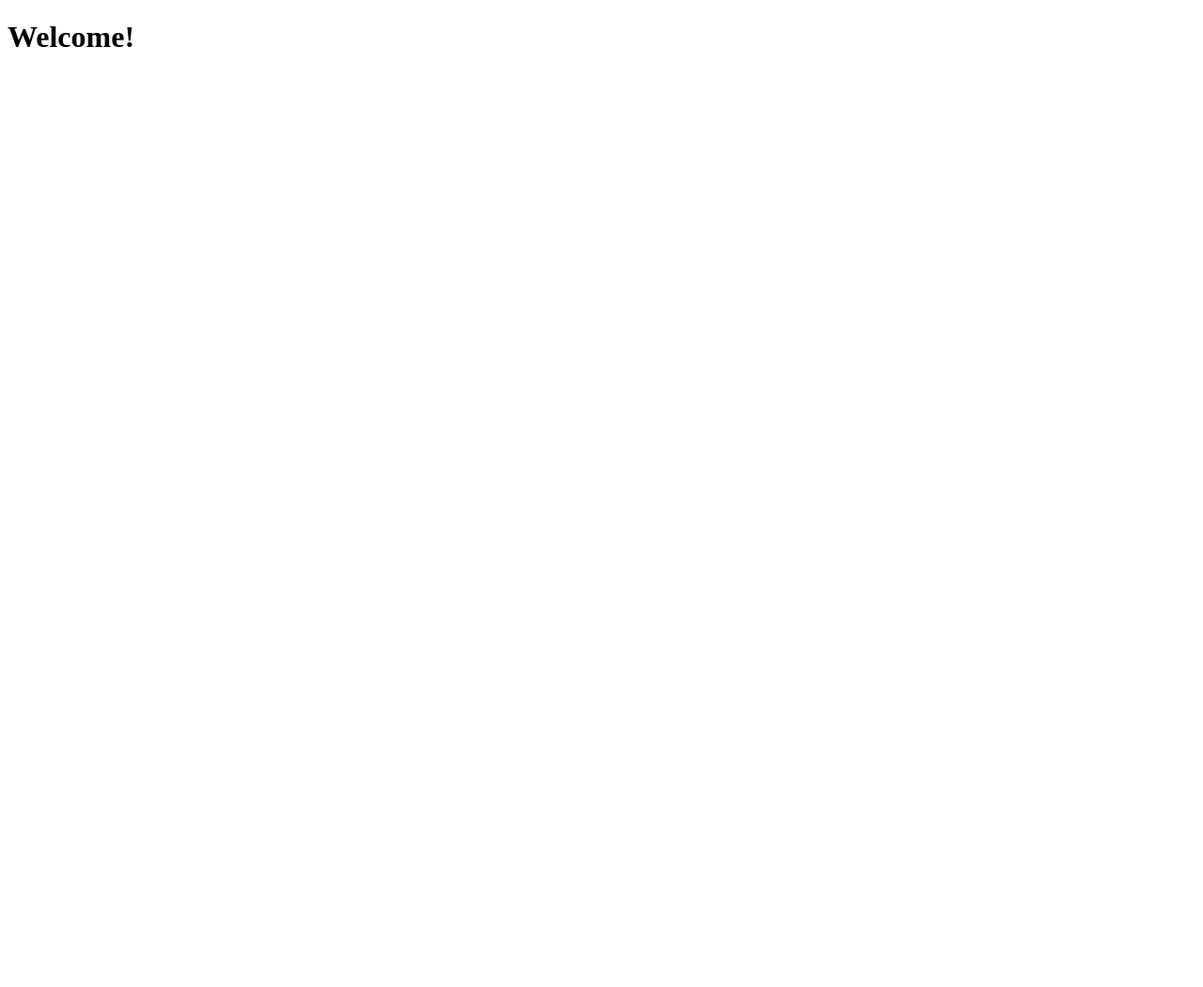
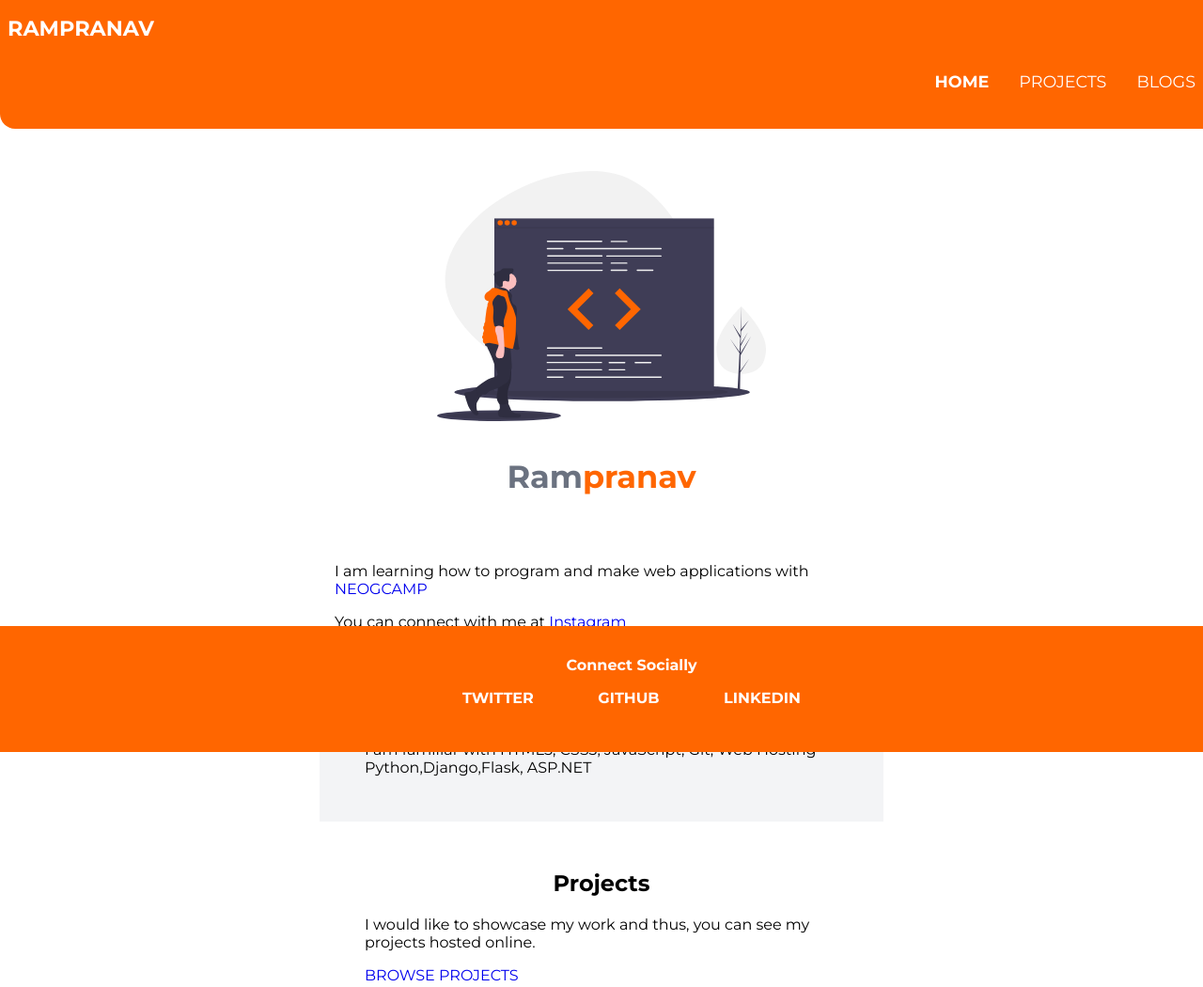
Before and after one commit to vrampranav/my-portfolio, a plain HTML site: page index.html in a window 1280 px wide. Shown: the top 1050 px of the page at 94% size. Before the commit the page ends 800 px from the top, so only its background shows below. Drawn offline with Linux system fonts and the light colour scheme.

Commit message:
Home Page

```diff
--- a/css/style.css
+++ b/css/style.css
@@ -0,0 +1,138 @@
+@import url("https://fonts.googleapis.com/css2?family=Montserrat:wght@400;700&display=swap");
+
+:root {
+  --primary-color: #ff6600;
+  --dark-gray: #6b7280;
+  --off-white: #f3f4f6;
+}
+
+body {
+  font-family: "Montserrat", sans-serif;
+  margin: 0;
+}
+
+hr {
+  margin: 2rem 0;
+}
+
+/* container */
+.container {
+  padding: 0 1rem;
+}
+.container-center {
+  max-width: 600px;
+  margin: auto;
+}
+.container .link {
+  padding: 0;
+}
+
+/* links */
+.link {
+  text-decoration: none;
+  padding: 0.5rem 1rem;
+}
+
+.primary-link {
+  background-color: var(--primary-color);
+  border-radius: 0.5rem;
+  color: white;
+  font-weight: bold;
+}
+.secondary-link {
+  border: 1px solid var(--primary-color);
+  border-radius: 0.5rem;
+  color: var(--primary-color);
+  font-weight: bold;
+}
+
+/* lists */
+.list-non-bullet {
+  list-style-type: none;
+}
+.list-inline-item {
+  display: inline;
+  padding: 1rem;
+}
+/* header */
+header {
+  margin-top: 150px;
+}
+/* nav */
+.navigation {
+  background-color: var(--primary-color);
+  color: white;
+  padding: 0.5rem;
+  border-bottom-left-radius: 1rem;
+  position: fixed;
+  top: 0;
+  width: 100%;
+}
+.navigation .link {
+  color: white;
+  font-size: 1.1rem;
+}
+.nav-brand {
+  display: flex;
+  justify-content: flex-start;
+  font-size: 1.4rem;
+  padding-top: 0.5rem;
+  font-weight: bold;
+}
+.nav-pills {
+  display: flex;
+  justify-content: flex-end;
+}
+.link-active {
+  font-weight: bold;
+}
+
+/* header */
+.hero {
+  padding: 2rem 0;
+}
+.hero .hero-image {
+  max-width: 350px;
+  display: block;
+  margin: auto;
+}
+.hero .hero-heading {
+  font-size: 2.1rem;
+  text-align: center;
+  color: var(--dark-gray);
+  padding-top: 1rem;
+}
+.hero .hero-heading .hero-inverted {
+  color: var(--primary-color);
+}
+
+/* section */
+.section {
+  padding: 2rem;
+}
+.section h1 {
+  text-align: center;
+}
+
+.ow {
+  background-color: var(--off-white);
+}
+
+/* footer */
+footer {
+  background-color: var(--primary-color);
+  padding: 2rem;
+  text-align: center;
+  color: white;
+  font-weight: bold;
+  border-top-right-radius: 1rem;
+  position: fixed;
+  bottom: 0;
+  width: 100%;
+}
+footer .link {
+  color: white;
+}
+footer ul {
+  padding-inline-start: 0px;
+}
--- a/index.html
+++ b/index.html
@@ -4,11 +4,80 @@
 <head>
     <meta charset="UTF-8">
     <meta name="viewport" content="width=device-width, initial-scale=1.0">
+    <link rel="stylesheet" href="/css/style.css">
     <title>Home | Rampranav</title>
 </head>
 
 <body>
-    <h1>Welcome!</h1>
+    <nav class="container navigation">
+        <div class="nav-brand">RAMPRANAV</div>
+        <ul class="list-non-bullet nav-pills">
+            <li class="list-inline-item">
+                <a class="link link-active" href="#">HOME</a>
+            </li>
+            <li class="list-inline-item">
+                <a class="link" href="#">PROJECTS</a>
+            </li>
+            <li class="list-inline-item">
+                <a class="link" href="#">BLOGS</a>
+            </li>
+        </ul>
+    </nav>
+    <div class="container container-center">
+        <header class="hero">
+            <img class="hero-image" src="img/home_header.svg" alt="hero image">
+            <h1 class="hero-heading">Ram<span class="hero-inverted">pranav</span></h1>
+        </header>
+
+        <div class="container">
+            <p>I am learning how to program and make web applications with <a class="link" href="#">NEOGCAMP</a>
+            </p>
+            <p>You can connect with me at <a class="link" href="#">Instagram</a></p>
+        </div>
+        <section class="section ow">
+            <div class="container container-center">
+                <h1>Technologies</h1>
+                <p>I am familiar with HTML5, CSS3, JavaScript, Git, Web Hosting Python,Django,Flask, ASP.NET</p>
+            </div>
+        </section>
+        <section class="section">
+            <div class="container container-center">
+                <h1>Projects</h1>
+                <p>I would like to showcase my work and thus, you can see my projects hosted online.</p>
+                <p><a class="link" href="#">BROWSE PROJECTS</a></p>
+            </div>
+        </section>
+        <section class="section ow">
+            <div class="container container-center">
+                <h1>Blogs</h1>
+                <p>I am also working on some technical and non techincal blogs. I like to document my journey of
+                    learning.
+                </p>
+                <p><a class="link" href="#">READ BLOGS</a></p>
+            </div>
+        </section>
+        <header></header>
+    </div>
+    <footer>
+        <div class="footer-header">Connect Socially</div>
+        <ul class="list-non-bullet social-links">
+            <li class="list-inline-item">
+                <a class="link" href="#">
+                    TWITTER
+                </a>
+            </li>
+            <li class="list-inline-item">
+                <a class="link" href="#">
+                    GITHUB
+                </a>
+            </li>
+            <li class="list-inline-item">
+                <a class="link" href="#">
+                    LINKEDIN
+                </a>
+            </li>
+        </ul>
+    </footer>
 </body>
 
 </html>
```
Also changed, not shown: blogs.html (+1 -0 lines), projects.html (+1 -0 lines), img/home_header.svg (added).
